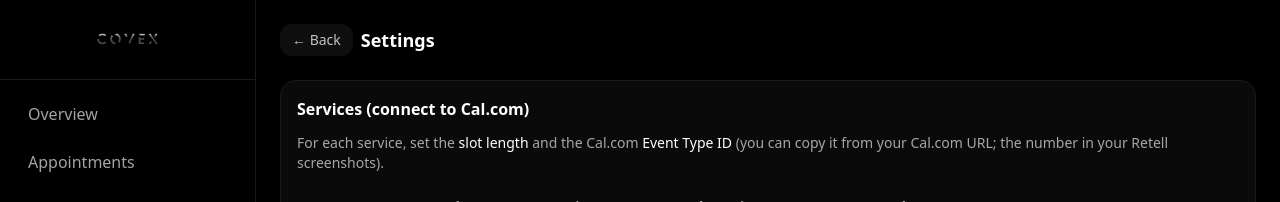
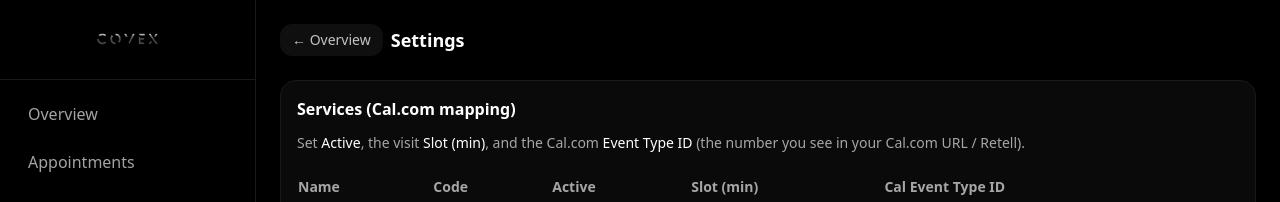
Before and after one commit to Covex-ai/covex-dashboard-clean, a Next.js app: page /settings in a window 1280 px wide. Shown: the top 202 px of the page. Built offline with nearby package versions, Linux system fonts and the light colour scheme; no server answers; the database is empty.

Commit message:
Update page.tsx

```diff
--- a/app/(app)/settings/page.tsx
+++ b/app/(app)/settings/page.tsx
@@ -1,5 +1,6 @@
 "use client";
 
+import Link from "next/link";
 import { useEffect, useMemo, useState } from "react";
 import { createBrowserClient } from "@/lib/supabaseBrowser";
 
@@ -27,13 +28,13 @@ export default function SettingsPage() {
       .select("id,name,code,active,slot_minutes,event_type_id,sort_order")
       .order("sort_order", { ascending: true, nullsFirst: true })
       .order("name", { ascending: true });
+
     if (!error && data) setRows(data as any);
     setLoading(false);
   }
 
   useEffect(() => {
     load();
-    // realtime refresh in case services change elsewhere
     const ch = supabase
       .channel("rt-services")
       .on("postgres_changes", { event: "*", schema: "public", table: "services" }, () => load())
@@ -49,8 +50,7 @@ export default function SettingsPage() {
     setSavingId(null);
     if (error) {
       setMsg(error.message);
-      // reload to discard local edits on error
-      load();
+      load(); // revert local edits on error
     }
   }
 
@@ -60,18 +60,21 @@ export default function SettingsPage() {
 
   return (
     <div className="space-y-6">
+      {/* Header */}
       <div className="flex items-center justify-between">
         <div className="flex items-center gap-2">
-          <button onClick={() => history.back()} className="btn-pill">← Back</button>
+          {/* Back now always goes to Overview (not history.back) */}
+          <Link href="/dashboard" className="btn-pill">← Overview</Link>
           <h1 className="text-lg font-semibold">Settings</h1>
         </div>
       </div>
 
+      {/* Services editor is the default view */}
       <div className="bg-cx-surface border border-cx-border rounded-2xl p-4">
-        <h2 className="font-semibold mb-3">Services (connect to Cal.com)</h2>
+        <h2 className="font-semibold mb-3">Services (Cal.com mapping)</h2>
         <p className="text-sm text-cx-muted mb-4">
-          For each service, set the <span className="text-white">slot length</span> and the Cal.com{" "}
-          <span className="text-white">Event Type ID</span> (you can copy it from your Cal.com URL; the number in your Retell screenshots).
+          Set <span className="text-white">Active</span>, the visit <span className="text-white">Slot (min)</span>,
+          and the Cal.com <span className="text-white">Event Type ID</span> (the number you see in your Cal.com URL / Retell).
         </p>
 
         <div className="overflow-x-auto">
```
